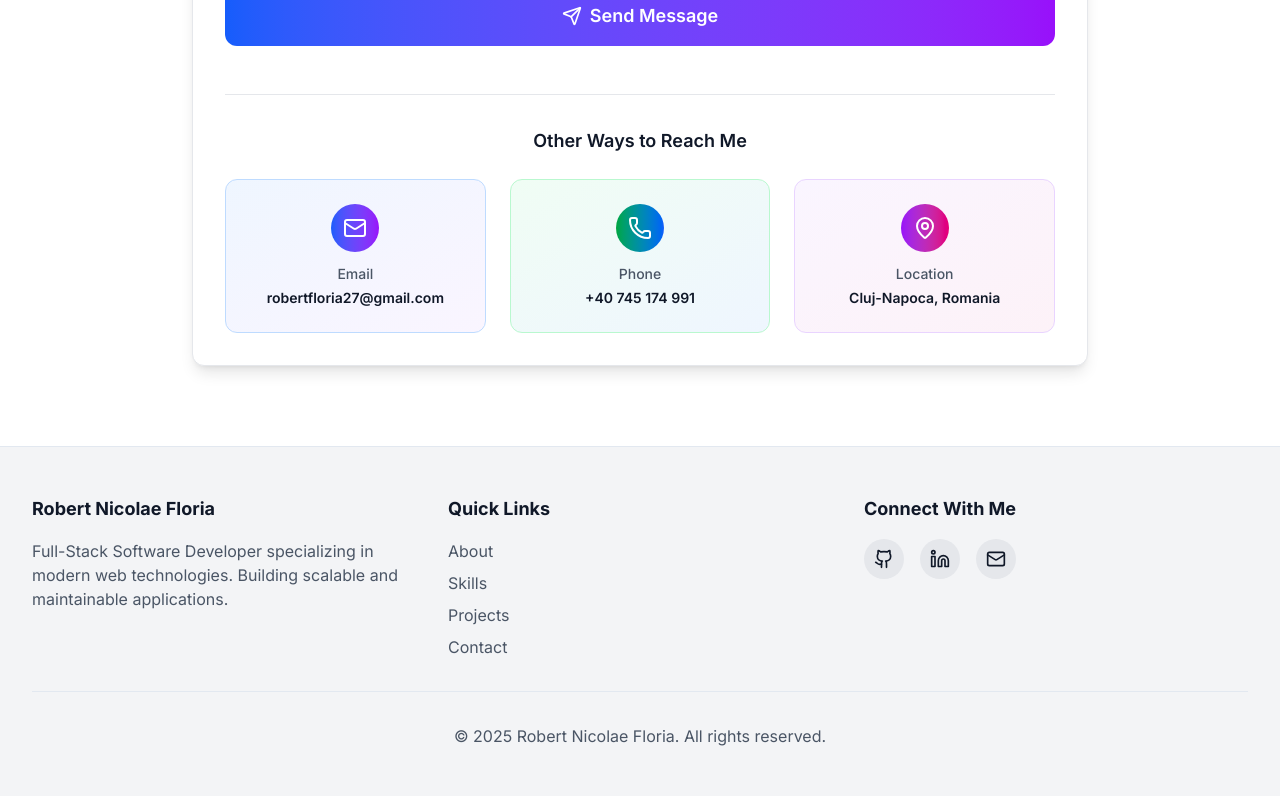
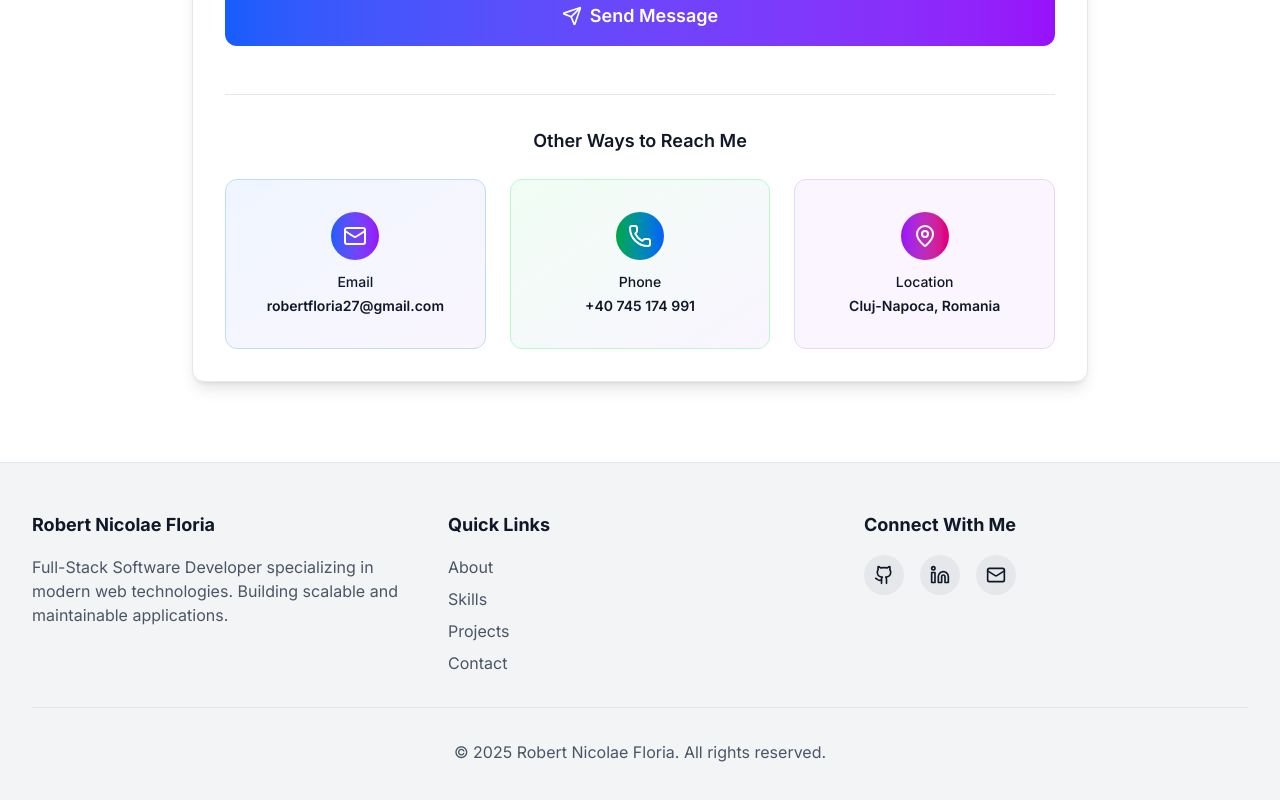
Before and after one commit to robertfloria/personal-portofolio, a Next.js app in the folder apps/web/: page / in a window 1280 px wide. Shown: the part 9001-9801 px from the top of the page. Built offline with nearby package versions, Linux system fonts and the light colour scheme; no server answers.

Commit message:
feat: refactor contact methods rendering for improved readability and consistency

```diff
--- a/apps/web/components/sections/contact-section.tsx
+++ b/apps/web/components/sections/contact-section.tsx
@@ -159,32 +159,55 @@ export function ContactSection() {
               Other Ways to Reach Me
             </h3>
             <div className="grid grid-cols-1 md:grid-cols-3 gap-6">
-              {contactMethods.map((method, index) => {
+              {contactMethods.map((method) => {
                 const Icon = method.icon;
                 const isLink = !!method.href;
-                const Component = isLink ? 'a' : 'div';
-                const props = isLink ? { href: method.href } : {};
 
-                return (
-                  <Component
+                return isLink ? (
+                  <a key={method.label} href={method.href} className="block">
+                    <Card
+                      variant="gradient"
+                      padding="lg"
+                      hover="glow"
+                      className={`flex flex-col items-center text-center ${method.gradient} border ${method.border} group`}
+                    >
+                      <Card.Content className="flex flex-col items-center text-center p-0">
+                        <div
+                          className={`w-12 h-12 rounded-full bg-linear-to-r ${method.iconGradient} flex items-center justify-center mb-3 group-hover:scale-110 transition-transform`}
+                        >
+                          <Icon className="w-6 h-6 text-white" />
+                        </div>
+                        <Card.Title className="text-sm font-medium text-gray-600 dark:text-gray-400 mb-1">
+                          {method.label}
+                        </Card.Title>
+                        <Card.Description className="text-sm font-semibold text-gray-900 dark:text-white text-center break-all">
+                          {method.value}
+                        </Card.Description>
+                      </Card.Content>
+                    </Card>
+                  </a>
+                ) : (
+                  <Card
                     key={method.label}
-                    {...props}
-                    className={`flex flex-col items-center p-6 rounded-xl bg-linear-to-br ${method.gradient} border ${method.border} ${
-                      isLink ? 'hover:shadow-lg hover:-translate-y-1 transition-all' : ''
-                    } group`}
+                    variant="gradient"
+                    padding="lg"
+                    hover="glow"
+                    className={`flex flex-col items-center text-center ${method.gradient} border ${method.border} group`}
                   >
-                    <div className={`w-12 h-12 rounded-full bg-linear-to-r ${method.iconGradient} flex items-center justify-center mb-3 ${
-                      isLink ? 'group-hover:scale-110 transition-transform' : ''
-                    }`}>
-                      <Icon className="w-6 h-6 text-white" />
-                    </div>
-                    <p className="text-sm font-medium text-gray-600 dark:text-gray-400 mb-1">
-                      {method.label}
-                    </p>
-                    <p className="text-sm font-semibold text-gray-900 dark:text-white text-center break-all">
-                      {method.value}
-                    </p>
-                  </Component>
+                    <Card.Content className="flex flex-col items-center text-center p-0">
+                      <div
+                        className={`w-12 h-12 rounded-full bg-linear-to-r ${method.iconGradient} flex items-center justify-center mb-3`}
+                      >
+                        <Icon className="w-6 h-6 text-white" />
+                      </div>
+                      <Card.Title className="text-sm font-medium text-gray-600 dark:text-gray-400 mb-1">
+                        {method.label}
+                      </Card.Title>
+                      <Card.Description className="text-sm font-semibold text-gray-900 dark:text-white text-center break-all">
+                        {method.value}
+                      </Card.Description>
+                    </Card.Content>
+                  </Card>
                 );
               })}
             </div>
```
